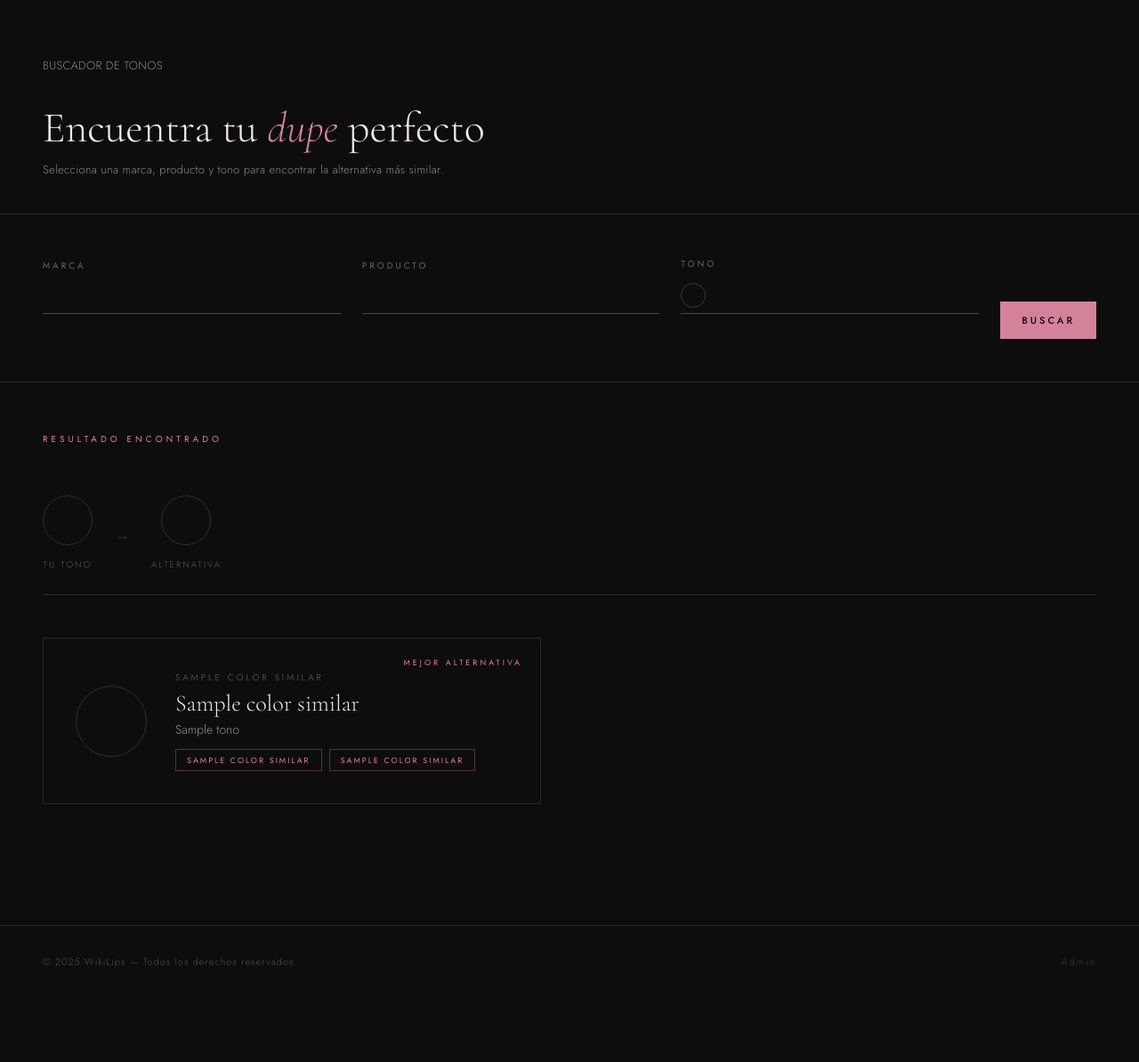
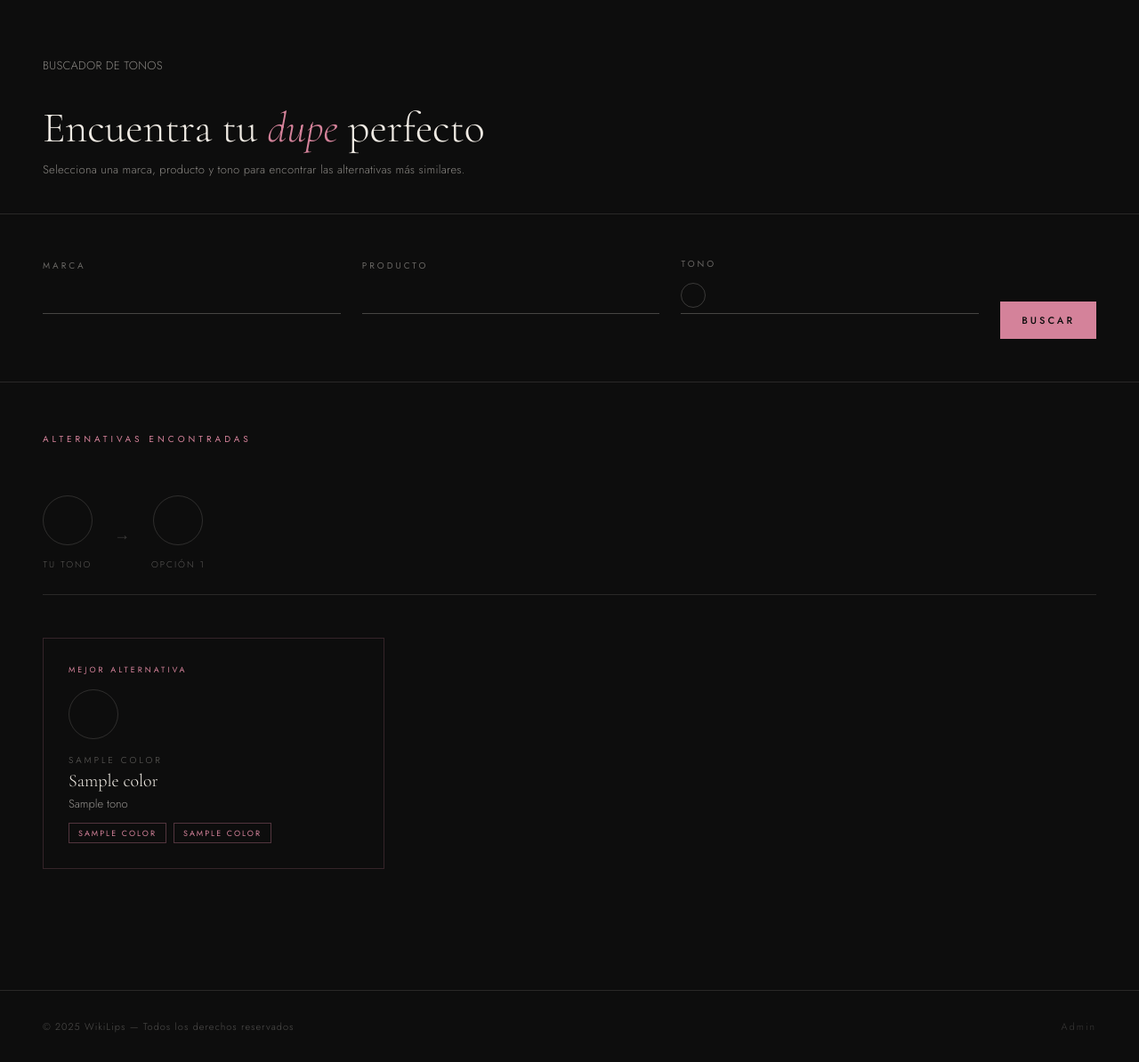
Before and after one commit to csilvave/wikilips, a Flask app: template proyecto_wikilips/templates/index.html in a window 1280 px wide. Shown: the part 81-1275 px from the top of the page at 89% size. Before the commit the page ends 1168 px from the top, so only its background shows below. Run offline with Flask 3, Linux system fonts and the light colour scheme; the template is opened without the code that fills it: most values are stand-ins (such as "Sample title", 1, 10 or a date in 2020); lists and menus that the app fills with data are empty.

Commit message:
Update index.html
actualización claude Modificación más de una recomendación

```diff
--- a/proyecto_wikilips/templates/index.html
+++ b/proyecto_wikilips/templates/index.html
@@ -7,7 +7,6 @@
     padding: 64px 48px 40px;
     border-bottom: 0.5px solid var(--nude-faint);
   }
-
   .search-hero h1 {
     font-family: 'Cormorant Garamond', serif;
     font-size: 48px;
@@ -16,18 +15,13 @@
     margin-bottom: 8px;
   }
   .search-hero h1 em { font-style: italic; color: var(--rosa); }
-
   .search-hero p {
     font-size: 13px;
     color: var(--nude-muted);
     font-weight: 300;
     letter-spacing: 0.3px;
   }
-
-  .search-body {
-    padding: 48px 48px 0;
-  }
-
+  .search-body { padding: 48px 48px 0; }
   .form-grid {
     display: grid;
     grid-template-columns: 1fr 1fr 1fr auto;
@@ -35,7 +29,6 @@
     align-items: end;
     margin-bottom: 16px;
   }
-
   .tono-with-preview {
     display: flex;
     align-items: center;
@@ -45,15 +38,9 @@
     transition: border-color 0.3s;
   }
   .tono-with-preview:focus-within { border-bottom-color: var(--rosa); }
-  .tono-with-preview select {
-    border: none !important;
-    padding: 10px 0;
-    flex: 1;
-  }
-
+  .tono-with-preview select { border: none !important; padding: 10px 0; flex: 1; }
   .color-dot {
-    width: 28px;
-    height: 28px;
+    width: 28px; height: 28px;
     border-radius: 50%;
     border: 0.5px solid rgba(240,235,228,0.2);
     flex-shrink: 0;
@@ -67,74 +54,7 @@
     margin-top: 48px;
   }
 
-  .result-card {
-    display: grid;
-    grid-template-columns: auto 1fr;
-    gap: 32px;
-    padding: 36px;
-    border: 0.5px solid var(--nude-faint);
-    max-width: 560px;
-    align-items: center;
-    position: relative;
-    transition: border-color 0.3s;
-  }
-  .result-card:hover { border-color: rgba(212,130,154,0.3); }
-
-  .result-badge {
-    position: absolute;
-    top: 20px;
-    right: 20px;
-    font-size: 9px;
-    letter-spacing: 3px;
-    text-transform: uppercase;
-    color: var(--rosa);
-    font-weight: 400;
-  }
-
-  .result-swatch {
-    width: 80px;
-    height: 80px;
-    border-radius: 50%;
-    border: 0.5px solid rgba(240,235,228,0.15);
-    flex-shrink: 0;
-  }
-
-  .result-brand {
-    font-size: 10px;
-    letter-spacing: 3px;
-    text-transform: uppercase;
-    color: rgba(240,235,228,0.4);
-    margin-bottom: 6px;
-  }
-
-  .result-product {
-    font-family: 'Cormorant Garamond', serif;
-    font-size: 26px;
-    font-weight: 300;
-    color: var(--nude);
-    margin-bottom: 4px;
-  }
-
-  .result-tone {
-    font-size: 14px;
-    color: rgba(240,235,228,0.6);
-    font-weight: 300;
-    margin-bottom: 12px;
-  }
-
-  .badge-row { display: flex; gap: 8px; flex-wrap: wrap; }
-
-  .badge {
-    font-size: 9px;
-    letter-spacing: 2px;
-    text-transform: uppercase;
-    padding: 5px 12px;
-    border: 0.5px solid rgba(212,130,154,0.35);
-    color: var(--rosa);
-    font-weight: 400;
-  }
-
-  /* COMPARISON */
+  /* Comparison row */
   .comparison {
     display: flex;
     align-items: center;
@@ -143,11 +63,9 @@
     padding: 24px 0;
     border-bottom: 0.5px solid var(--nude-faint);
   }
-
   .comparison-item { text-align: center; }
   .comparison-swatch {
-    width: 56px;
-    height: 56px;
+    width: 56px; height: 56px;
     border-radius: 50%;
     margin: 0 auto 8px;
     border: 0.5px solid rgba(240,235,228,0.15);
@@ -158,14 +76,75 @@
     text-transform: uppercase;
     color: rgba(240,235,228,0.35);
   }
-  .comparison-arrow {
-    font-size: 18px;
-    color: rgba(240,235,228,0.2);
+  .comparison-arrow { font-size: 18px; color: rgba(240,235,228,0.2); }
+
+  /* Results grid */
+  .results-grid {
+    display: grid;
+    grid-template-columns: repeat(3, 1fr);
+    gap: 16px;
+  }
+
+  .result-card {
+    padding: 28px;
+    border: 0.5px solid var(--nude-faint);
+    position: relative;
+    transition: border-color 0.3s;
+  }
+  .result-card:hover { border-color: rgba(212,130,154,0.3); }
+  .result-card.first { border-color: rgba(212,130,154,0.2); }
+
+  .result-badge {
+    font-size: 9px;
+    letter-spacing: 3px;
+    text-transform: uppercase;
+    color: var(--rosa);
+    font-weight: 400;
+    margin-bottom: 16px;
+    display: block;
+  }
+  .result-swatch {
+    width: 56px; height: 56px;
+    border-radius: 50%;
+    border: 0.5px solid rgba(240,235,228,0.15);
+    margin-bottom: 16px;
+  }
+  .result-brand {
+    font-size: 10px;
+    letter-spacing: 3px;
+    text-transform: uppercase;
+    color: rgba(240,235,228,0.4);
+    margin-bottom: 4px;
+  }
+  .result-product {
+    font-family: 'Cormorant Garamond', serif;
+    font-size: 20px;
+    font-weight: 300;
+    color: var(--nude);
+    margin-bottom: 4px;
+    line-height: 1.2;
+  }
+  .result-tone {
+    font-size: 13px;
+    color: rgba(240,235,228,0.6);
+    font-weight: 300;
+    margin-bottom: 12px;
+  }
+  .badge-row { display: flex; gap: 8px; flex-wrap: wrap; }
+  .badge {
+    font-size: 9px;
+    letter-spacing: 2px;
+    text-transform: uppercase;
+    padding: 4px 10px;
+    border: 0.5px solid rgba(212,130,154,0.35);
+    color: var(--rosa);
+    font-weight: 400;
   }
 
   @media (max-width: 768px) {
     .search-hero, .search-body, .result-section { padding-left: 24px; padding-right: 24px; }
     .form-grid { grid-template-columns: 1fr; }
+    .results-grid { grid-template-columns: 1fr; }
   }
 </style>
 {% endblock %}
@@ -179,13 +158,12 @@
 <div class="search-hero">
   <p class="section-label">Buscador de tonos</p>
   <h1>Encuentra tu <em>dupe</em> perfecto</h1>
-  <p>Selecciona una marca, producto y tono para encontrar la alternativa más similar.</p>
+  <p>Selecciona una marca, producto y tono para encontrar las alternativas más similares.</p>
 </div>
 
 <div class="search-body">
-  <form action="/buscar" method="post" onsubmit="return true">
+  <form action="/buscar" method="post">
     <div class="form-grid">
-
       <div class="field">
         <label>Marca</label>
         <select name="marca" id="marca" onchange="cargarProductos()">
@@ -196,12 +174,10 @@
           {% endfor %}
         </select>
       </div>
-
       <div class="field">
         <label>Producto</label>
         <select name="producto" id="producto" onchange="cargarTonos()"></select>
       </div>
-
       <div class="field">
         <label>Tono</label>
         <div class="tono-with-preview">
@@ -209,18 +185,16 @@
           <select name="tono" id="tono" onchange="actualizarTonoSeleccionado()" style="border:none; padding:10px 0;"></select>
         </div>
       </div>
-
       <div>
         <button type="submit" class="btn-primary" style="width:100%; padding:13px 24px;">Buscar</button>
       </div>
-
     </div>
   </form>
 </div>
 
-{% if color_similar %}
+{% if colores_similares %}
 <div class="result-section">
-  <p class="section-label">Resultado encontrado</p>
+  <p class="section-label">Alternativas encontradas</p>
 
   {% if tono_rgb %}
   <div class="comparison">
@@ -229,34 +203,37 @@
       <span class="comparison-label">Tu tono</span>
     </div>
     <div class="comparison-arrow">→</div>
+    {% for color in colores_similares %}
     <div class="comparison-item">
-      <div class="comparison-swatch" style="background:#{{ color_similar['RGB'] }}"></div>
-      <span class="comparison-label">Alternativa</span>
+      <div class="comparison-swatch" style="background:#{{ color['RGB'] }}"></div>
+      <span class="comparison-label">Opción {{ loop.index }}</span>
     </div>
+    {% if not loop.last %}<div class="comparison-arrow" style="font-size:12px; color:rgba(240,235,228,0.1)">|</div>{% endif %}
+    {% endfor %}
   </div>
   {% endif %}
 
-  <div class="result-card">
-    <span class="result-badge">Mejor alternativa</span>
-    <div class="result-swatch" style="background:#{{ color_similar['RGB'] }}"></div>
-    <div>
-      <p class="result-brand">{{ color_similar['NombreMarca'] }}</p>
-      <p class="result-product">{{ color_similar['NombreProducto'] }}</p>
-      <p class="result-tone">{{ color_similar['Tono'] }}</p>
+  <div class="results-grid">
+    {% for color in colores_similares %}
+    <div class="result-card {% if loop.first %}first{% endif %}">
+      <span class="result-badge">
+        {% if loop.first %}Mejor alternativa{% elif loop.index == 2 %}2.ª opción{% else %}3.ª opción{% endif %}
+      </span>
+      <div class="result-swatch" style="background:#{{ color['RGB'] }}"></div>
+      <p class="result-brand">{{ color['NombreMarca'] }}</p>
+      <p class="result-product">{{ color['NombreProducto'] }}</p>
+      <p class="result-tone">{{ color['Tono'] }}</p>
       <div class="badge-row">
-        <span class="badge">{{ color_similar['NombreAcabado'] }}</span>
-        <span class="badge">{{ color_similar['NombreFormato'] }}</span>
+        <span class="badge">{{ color['NombreAcabado'] }}</span>
+        <span class="badge">{{ color['NombreFormato'] }}</span>
       </div>
     </div>
+    {% endfor %}
   </div>
 </div>
 {% endif %}
 
 <script>
-var selectedMarca = '';
-var selectedProducto = '';
-var selectedTono = '';
-
 function actualizarTonoSeleccionado() {
   const hex = document.getElementById('tono').value;
   const dot = document.getElementById('color-dot');
```
